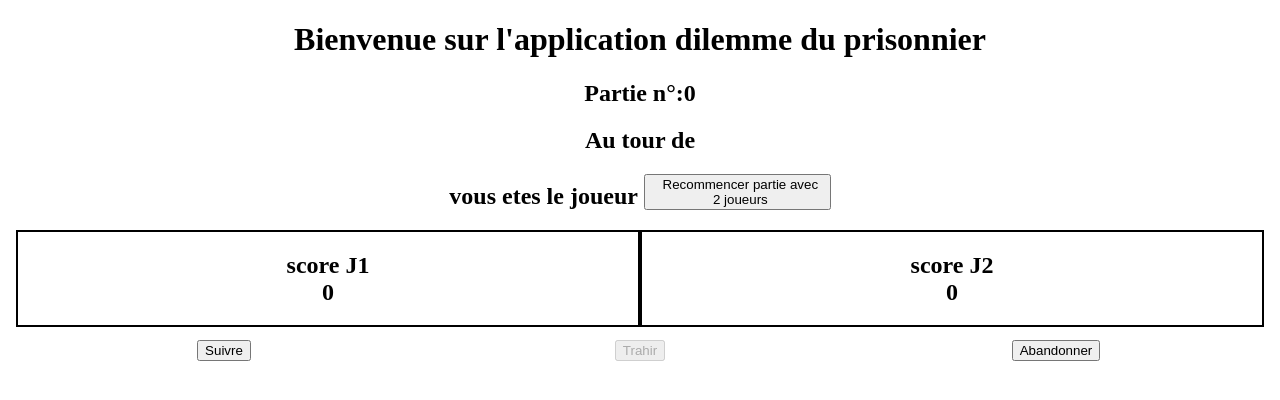
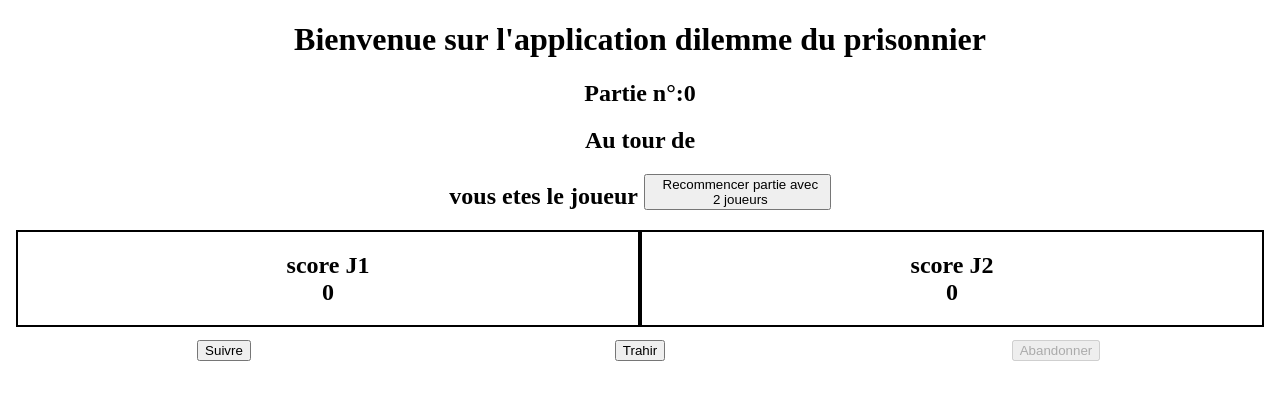
Before and after one commit to Entwan0/dilemme-front, an Angular app: page / in a window 1280 px wide. Shown: the top 400 px of the page. Built offline with nearby package versions, Linux system fonts and the light colour scheme; no server answers; what @taiga-ui/core, @taiga-ui/kit would draw is missing.

Commit message:
fix typo

```diff
--- a/src/app/app.component.html
+++ b/src/app/app.component.html
@@ -74,7 +74,7 @@
         tuiButton
         type="button"
         class="tui-space_right-3 tui-space_bottom-3"
-        [disabled]=true
+        [disabled]="(player===2 && turn === 'joueur 1') || (player===1 && turn === 'joueur 2')"
         (click)="betray($event)"
       >
         Trahir
@@ -86,7 +86,7 @@
         tuiButton
         type="button"
         class="tui-space_right-3 tui-space_bottom-3"
-        [disabled]="(player===2 && turn === 'joueur 1') || (player===1 && turn === 'joueur 2')"
+        [disabled]=true
         (click)="surrend($event)"
       >
         Abandonner
```
